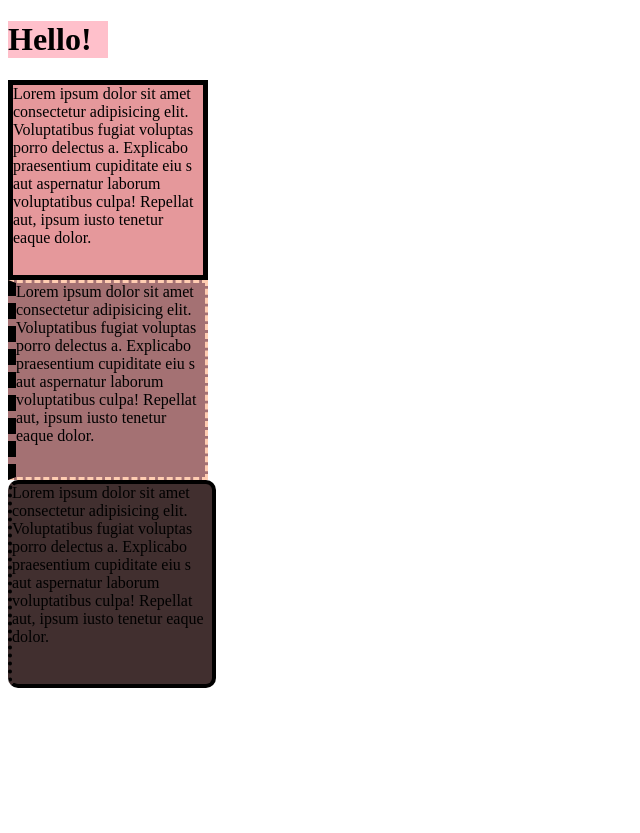
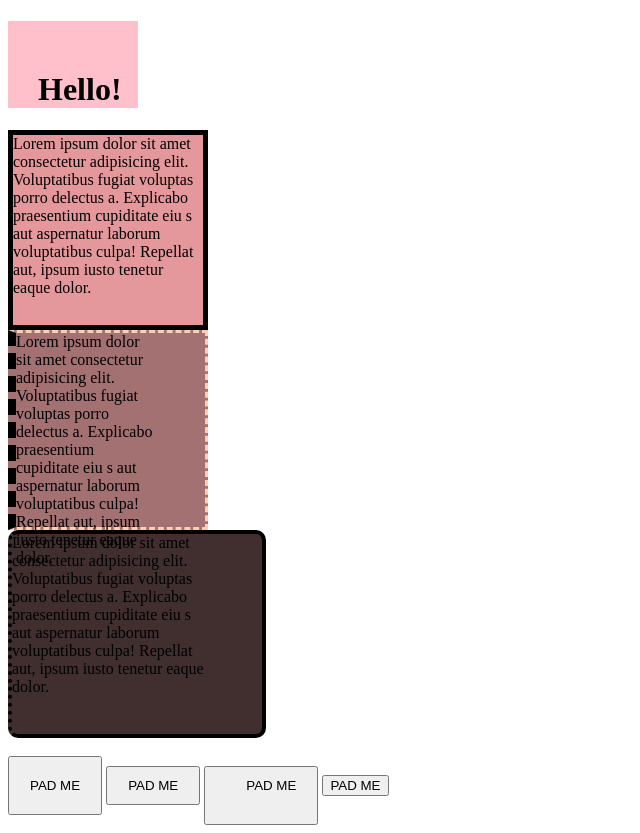
Before and after one commit to alperenkra/Web-Development-Bootcamp-, a plain HTML site: page CSS Box Model/index.html in a window 1280 px wide. Shown: the whole page, without its empty margins (0-640 px from the left). Before the commit the page ends 800 px from the top, so only its background shows below. Drawn offline with Linux system fonts and the light colour scheme.

Commit message:
padding in CSS

```diff
--- a/CSS Box Model/app.css
+++ b/CSS Box Model/app.css
@@ -6,6 +6,8 @@ div {
 h1 {
     background-color: pink;
     width: 100px;
+    padding-left: 30px;
+    padding-top: 50px;
 }
 
 #one {
@@ -24,6 +26,7 @@ h1 {
     box-sizing: border-box;
     border-left-color: black;
     border-left-width: 8px;
+    padding-right: 50px;
 }
 
 #three {
@@ -31,5 +34,18 @@ h1 {
     border: 4px solid black;
     border-left-style: dotted;
     border-radius: 10px;
+    padding-right: 50px;
 
 }
+
+#buttonone {
+    padding: 20px;
+}
+
+#buttontwo {
+    padding: 10px 20px;
+}
+
+#buttonthree {
+    padding: 10px 20px 30px 40px;
+}
--- a/CSS Box Model/index.html
+++ b/CSS Box Model/index.html
@@ -25,7 +25,12 @@
         Explicabo praesentium cupiditate eiu
         s aut aspernatur laborum voluptatibus culpa! Repellat aut, ipsum iusto tenetur eaque dolor.
     </div>
+    <br>
 
+    <button id="buttonone">PAD ME</button>
+    <button id="buttontwo">PAD ME</button>
+    <button id="buttonthree">PAD ME</button>
+    <button id="buttonfour">PAD ME</button>
 </body>
 
 </html>
```
